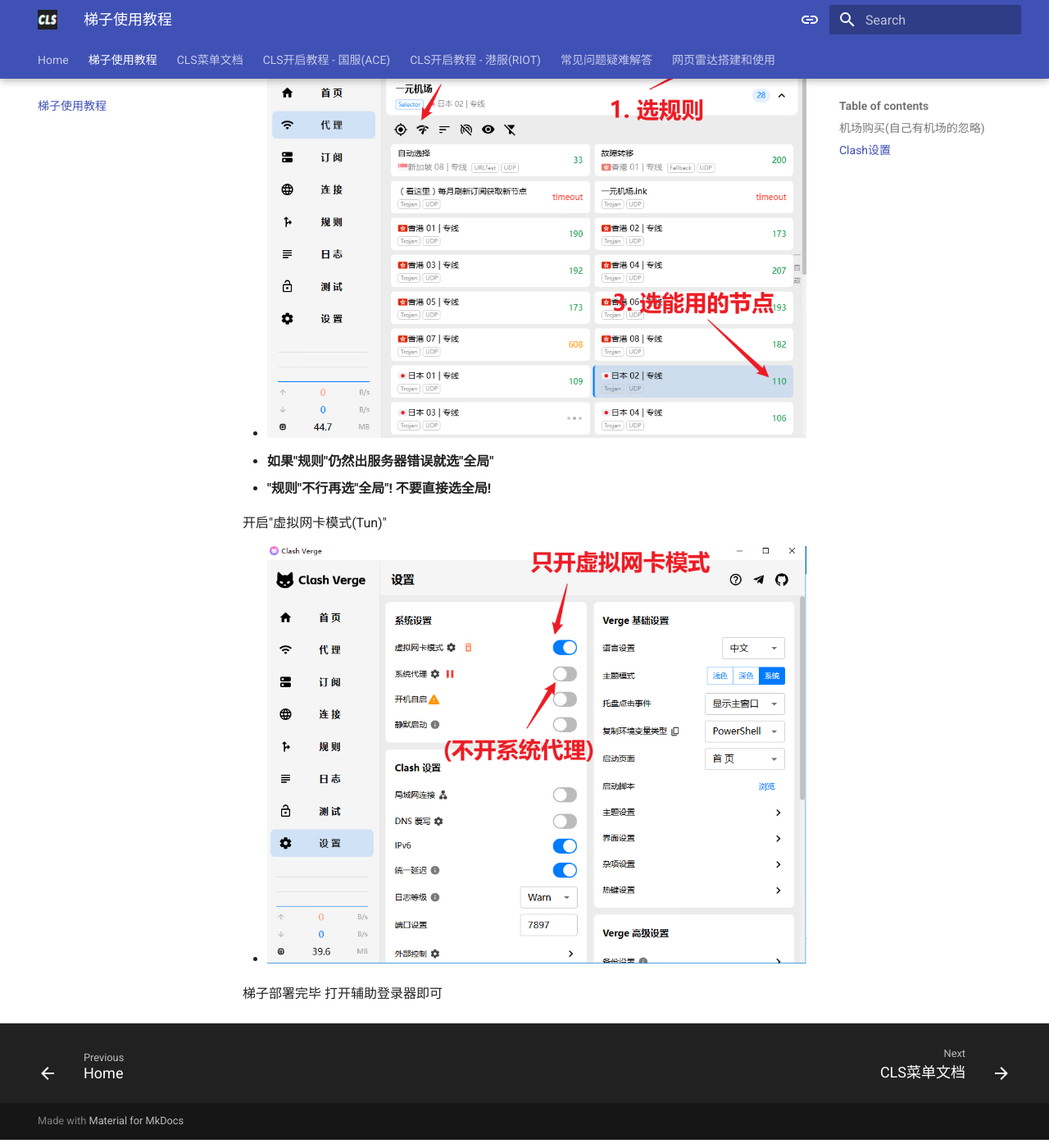
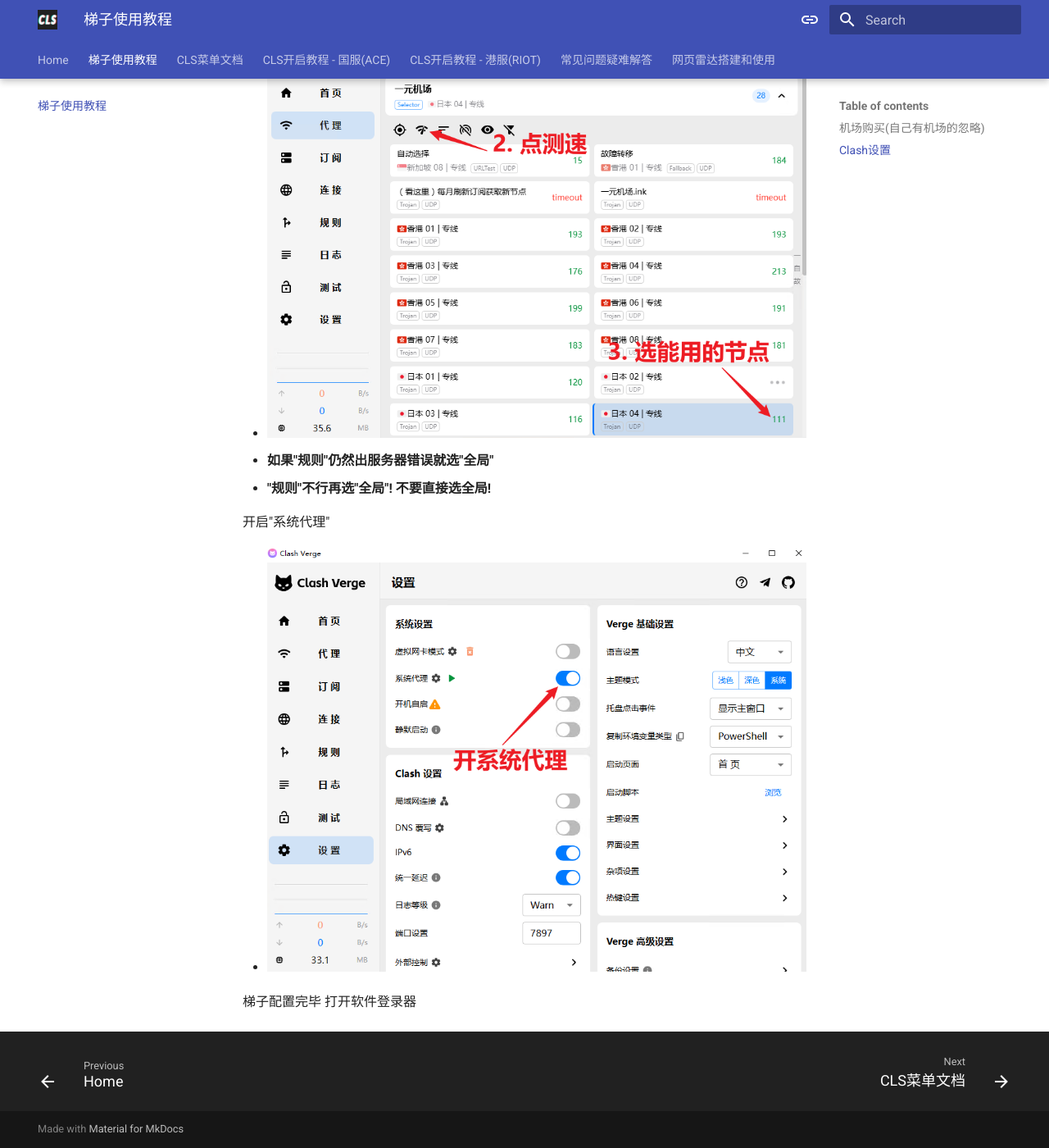
Before and after one commit to dummy37485/cls-valorant-mkdocs-project, an MkDocs documentation site: the page built from docs/梯子使用教程.md, in a window 1280 px wide and 1400 px high, scrolled down 2764 px. Shown: the whole window at 82% size. Built offline with MkDocs 1.6.1 and Material for MkDocs 9.7.7, drawn with Linux system fonts in a browser that asks for light colours.

Commit message:
Add files via upload

```diff
--- a/docs/梯子使用教程.md
+++ b/docs/梯子使用教程.md
@@ -28,12 +28,12 @@
 
 代理模式选"规则", 选择测速能用的节点(东南亚节点除外)
 
-- ![alt text](image-59.png)
+- ![alt text](image-60.png)
 - **如果"规则"仍然出服务器错误就选"全局"**
 - **"规则"不行再选"全局"! 不要直接选全局!**
 
-开启"虚拟网卡模式(Tun)"
+开启"系统代理"
 
-- ![alt text](image-58.png)
+- ![alt text](image-61.png)
 
-梯子部署完毕 打开辅助登录器即可
+梯子配置完毕 打开软件登录器
```
Also changed, not shown: docs/image-60.png, docs/image-61.png (added).
